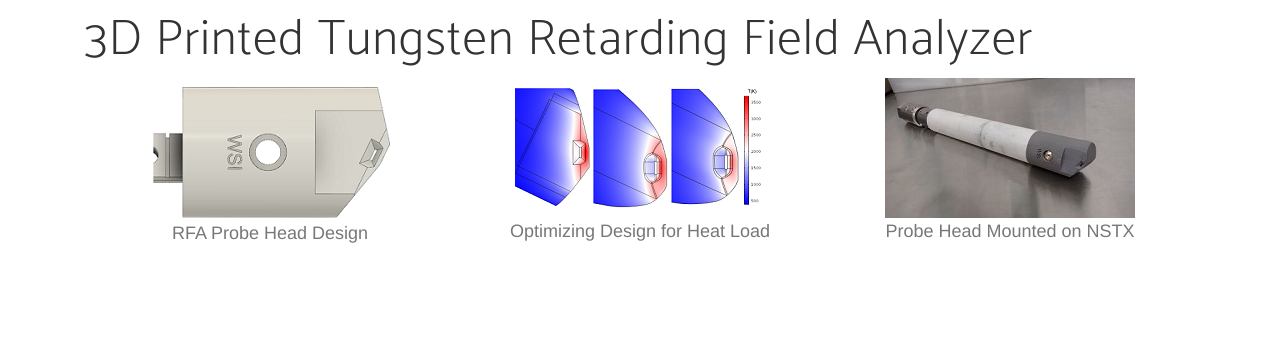
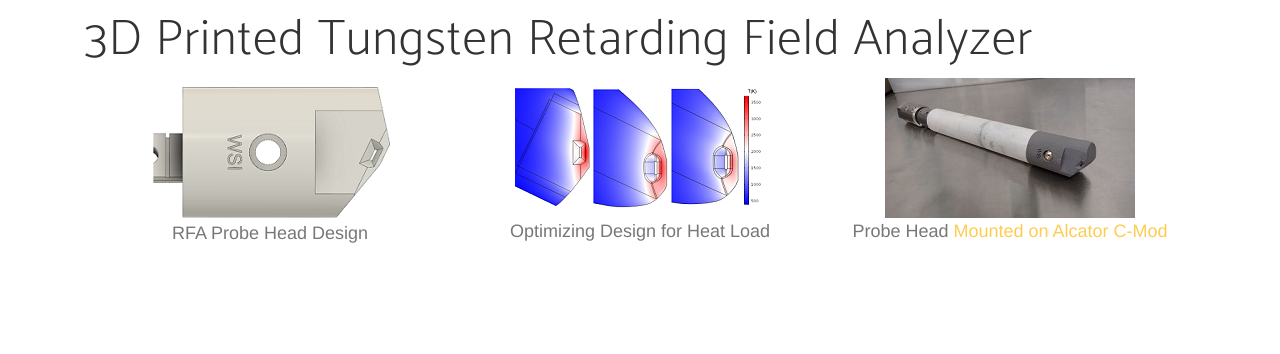
Before and after one commit to jeswsi/Website-UHV3D, a PHP site: page /examples in a window 1280 px wide. Shown: the part 780-1134 px from the top of the page. Run offline with PHP 8.4, Linux system fonts and the light colour scheme; some libraries are stand-ins or nearby versions; some web fonts are replaced.

Commit message:
Added link to Morgan's HTPD poster
fixed typo and added a link

```diff
--- a/examples.php
+++ b/examples.php
@@ -108,7 +108,7 @@
                                 <div class="feature-item">
                                     <!-- <i class="icon-screen-smartphone text-primary"></i> -->
                                     <img src="img/rfa_probe_small.jpg">
-                                    <p class="text-muted">Probe Head Mounted on NSTX</p>
+                                    <p class="text-muted">Probe Head <a href="https://www.researchgate.net/publication/303895029_3D_Printing_Scripted_Design_of_Fusion_Diagnostics">Mounted on Alcator C-Mod</a></p>
                                 </div>
                             </div>
                         </div>
```
